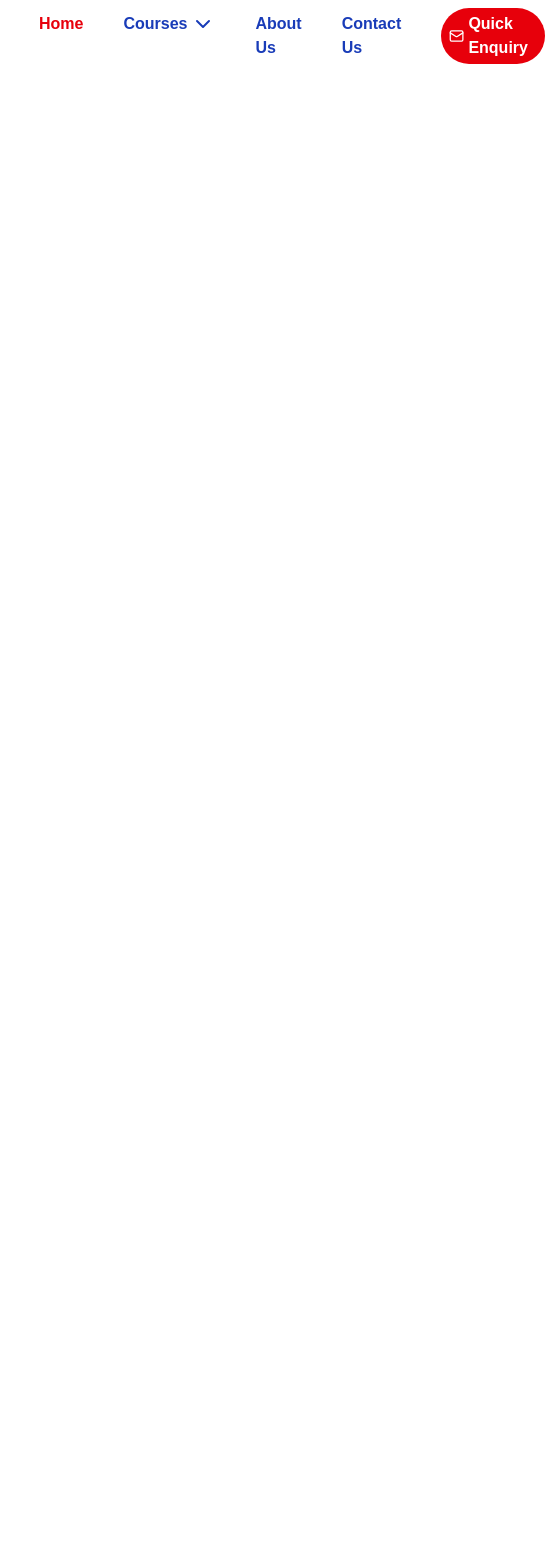
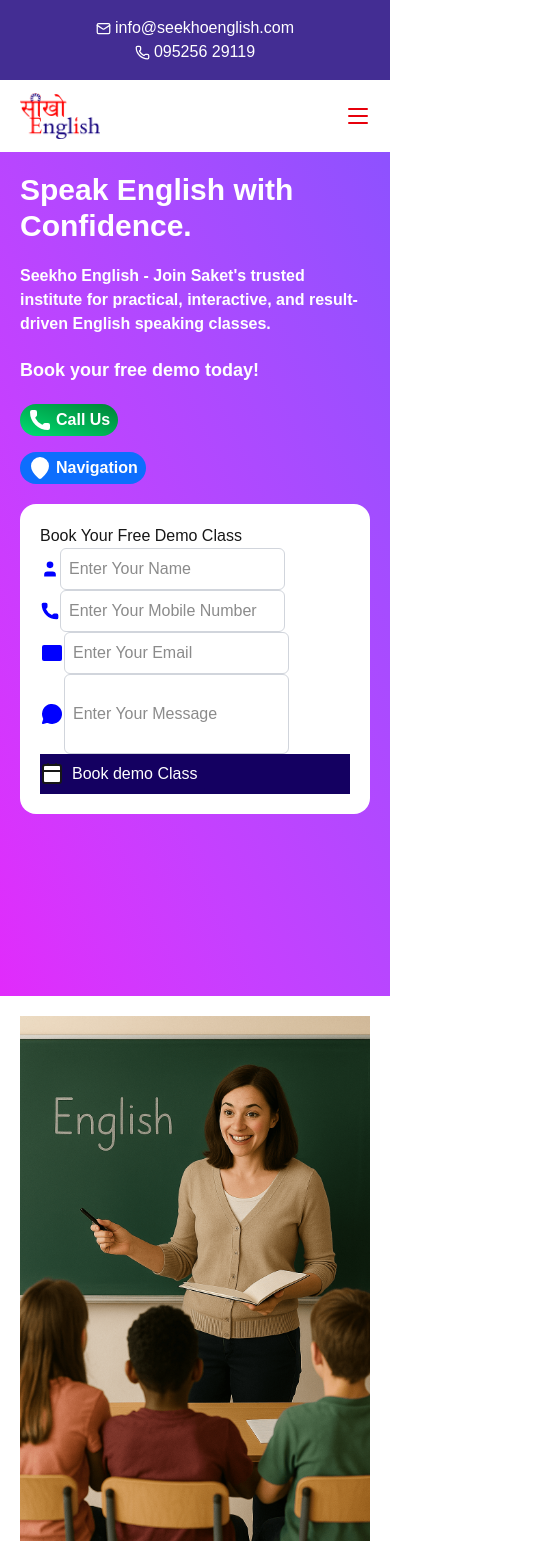
Before and after one commit to letscode-with-me/seekhoenglish, a Next.js app in the folder frontend/: page / in a window 390 px wide. Shown: the top 1553 px of the page, 545 px wide, since content can reach past the window. Before the commit the page ends 844 px from the top, so only its background shows below. Built offline with nearby package versions, Linux system fonts and the light colour scheme.

Commit message:
feat: implement hero sections, inquiry form, and responsive header components

```diff
--- /dev/null
+++ b/frontend/src/Components/Card.tsx
@@ -0,0 +1,9 @@
+import React from 'react'
+
+export default function Card() {
+    return (
+        <div>
+
+        </div>
+    )
+}
--- /dev/null
+++ b/frontend/src/Components/Form.tsx
@@ -0,0 +1,29 @@
+import React from 'react'
+import { User, Phone, Mail, MessageCircle, Calendar } from 'lucide-react'
+export default function Form() {
+    return (
+        <form className='bg-white rounded-2xl p-5 '>
+            <h2 className='capitalize'>Book your free demo Class</h2>
+            <div className='flex items-center'>
+                <User fill='blue' stroke="none" size="20" />
+                <input type="text" placeholder='Enter Your Name' className="border border-gray-300 rounded-md p-2 " />
+            </div>
+            <div className='flex items-center'>
+                <Phone fill='blue' stroke="none" size="20" />
+                <input type="tel" maxLength={10} minLength={10} placeholder='Enter Your Mobile Number' className="border border-gray-300 rounded-md p-2 " />
+            </div>
+            <div className='flex items-center'>
+                <Mail fill='blue' stroke="none" />
+                <input type="email" placeholder='Enter Your Email' className="border border-gray-300 rounded-md p-2 " />
+            </div>
+            <div className='flex items-center'>
+                <MessageCircle fill='blue' stroke="none" />
+                <input type="text" placeholder='Enter Your Message' className="border border-gray-300 rounded-md p-2 h-20 " />
+            </div>
+            <div className='flex items-center bg-[#140061]'>
+                <Calendar fill='white' />
+                <input type="submit" value="Book demo Class" className=" rounded-md p-2 bg-[#140061] text-white" />
+            </div>
+        </form>
+    )
+}
--- a/frontend/src/Components/Header.tsx
+++ b/frontend/src/Components/Header.tsx
@@ -1,23 +1,19 @@
-import React from 'react'
+
 import Image from 'next/image'
 import Link from 'next/link'
-import { ChevronDown, Mail } from 'lucide-react';
+import { ChevronDown, Mail, TextAlignJustify } from 'lucide-react';
 export default function Header() {
     return (
-        <header className='flex justify-between w-full max-w-[80%] mx-auto h-18  items-center  font-bold'>
+        <header className='flex justify-between w-full md:max-w-[80%] md:mx-auto h-18  px-5 items-center  font-bold sm:'>
             <div>
                 <Image src="/images/seekho-logo.png" alt="Logo" width={80} height={80} />
             </div>
-            <div className='flex justify-end items-center gap-10'>
+            <div className='hidden md:flex justify-end items-center gap-10'>
                 <ul className='flex gap-10'>
                     <Link href="/" className='text-red-600'><li>Home</li></Link>
                     <Link href="/courses" className='text-blue-800'><li className='flex items-center gap-1'>Courses <ChevronDown /></li></Link>
                     <Link href="/about" className='text-blue-800' ><li>About Us </li></Link>
                     <Link href="/contact" className='text-blue-800'><li>Contact Us </li></Link>
-                    {/* <li className='flex items-center gap-1 bg-amber-200'>
-                    <Mail />
-                    <Link href="#">Quick Enquiry</Link>
-                </li> */}
 
                 </ul>
                 <Link href="/" className='flex items-center gap-1 bg-red-600 font-bold text-white px-2 py-1 rounded-full'>
@@ -25,6 +21,9 @@ export default function Header() {
                     Quick Enquiry
                 </Link>
             </div>
+            <div className='md:hidden text-3xl text-red-600'>
+                <TextAlignJustify />
+            </div>
         </header>
     )
 }
--- /dev/null
+++ b/frontend/src/Components/Header2.tsx
@@ -0,0 +1,20 @@
+import React from 'react'
+import Link from 'next/link'
+import { ChevronDown, Mail, TextAlignJustify, Phone } from 'lucide-react';
+export default function Header2() {
+    return (
+        <nav className='flex w-full items-center  text-10px  bg-[#432D93] text-white '>
+            <div className='flex  justify-between flex-col items-center py-4 w-full md:w-[80%]   mx-auto'>
+                <Link href="/" className='flex items-center gap-1'>
+                    <Mail size={15} />
+                    info@seekhoenglish.com
+                </Link>
+                <Link href="/" className='flex items-center gap-1 '>
+                    <Phone size={15} />
+                    095256 29119
+                </Link>
+            </div>
+
+        </nav >
+    )
+}
--- /dev/null
+++ b/frontend/src/Home/Hero.tsx
@@ -0,0 +1,29 @@
+import React from 'react'
+import Link from 'next/link'
+import { Phone, MapPin } from 'lucide-react'
+import Form from "@/Components/Form";
+export default function Hero() {
+    return (
+        <section className='w-full h-screen bg-linear-to-bl from-violet-500 to-fuchsia-500 items-center px-5'>
+            <div className=" md:max-w-[80%] md:mx-auto md:flex justify-between gap-10">
+                <div className="md:w-1/2">
+                    <h1 className='font-bold text-3xl md:text-6xl text-white pt-5' >Speak English with Confidence.</h1>
+                    <h3 className='font-bold text-md md:text-lg text-white pt-5'>Seekho English - Join Saket's trusted institute for practical, interactive, and result-driven English speaking classes.</h3>
+                    <h2 className='font-bold text-lg md:text-2xl text-white pt-5'>Book your free demo today!</h2>
+
+                    <div className='md:flex gap-10 my-5 '>
+                        <button className='flex items-center gap-1 bg-linear-to-bl from-green-700 to-green-400 rounded-full
+                        font-bold text-white px-2 py-1 my-4 md:px-4 md:py-2'>
+                            <Phone fill="white" stroke="none" /> Call Us</button>
+                        <button className='flex items-center gap-1 rounded-full px-2 py-1 my-4 bg-[#0D6EFD] font-bold text-white
+                        '>  <MapPin fill="white" /> Navigation</button>
+                    </div>
+                </div>
+                <div className='md:w-1/2'>
+                    <Form />
+                </div>
+            </div>
+
+        </section>
+    )
+}
--- /dev/null
+++ b/frontend/src/Home/Hero2.tsx
@@ -0,0 +1,29 @@
+import React from 'react'
+import Image from 'next/image'
+
+export default function Hero2() {
+    return (
+        <section className='md:max-w-[80%] md:mx-auto w-full p-5 '>
+            <div className='md:flex'>
+                <div className='md:w-1/2'>
+                    <Image src="/images/learn-english.png" alt="learn english" width={500} height={500} />
+                </div>
+                <div className='md:w-1/2'>
+                    <h2 className='text-2xl md:text-4xl font-bold pt-2 text-blue-600'>Why choose Seekho English?</h2>
+                    <p className='py-2'>Seekho English is Saket’s most trusted institute for practical, interactive, and result-driven
+                        English speaking classes. Our mission is to empower students, professionals, and homemakers to
+                        speak English fluently and confidently using proven teaching methods, experienced trainers, and a
+                        supportive, encouraging learning environment. We understand that learning to speak English is not
+                        just about grammar or vocabulary — it's about building confidence, clarity, and effective communication in
+                        real-life situations.
+                    </p>
+                    <div className="">
+
+                    </div>
+
+
+                </div>
+            </div>
+        </section>
+    )
+}
--- a/frontend/src/app/layout.tsx
+++ b/frontend/src/app/layout.tsx
@@ -1,7 +1,9 @@
+
 import type { Metadata } from "next";
 import { Geist, Geist_Mono } from "next/font/google";
 import "./globals.css";
 import Header from "../Components/Header";
+import Header2 from "../Components/Header2";
 
 const geistSans = Geist({
   variable: "--font-geist-sans",
@@ -28,8 +30,11 @@ export default function RootLayout({
       lang="en"
       className={`${geistSans.variable} ${geistMono.variable} h-full antialiased`}
     >
-      <Header />
-      <body className="min-h-full flex flex-col">{children}</body>
+
+      <body className="min-h-full flex flex-col">
+        <Header2 />
+        <Header />
+        {children}</body>
     </html>
   );
 }
--- a/frontend/src/app/page.tsx
+++ b/frontend/src/app/page.tsx
@@ -1,9 +1,12 @@
 "use client"
 import Image from "next/image";
-
+import Hero from "@/Home/Hero";
+import Hero2 from "@/Home/Hero2";
 export default function Home() {
   return (
     <div>
+      <Hero />
+      <Hero2 />
 
     </div>
   );
```
